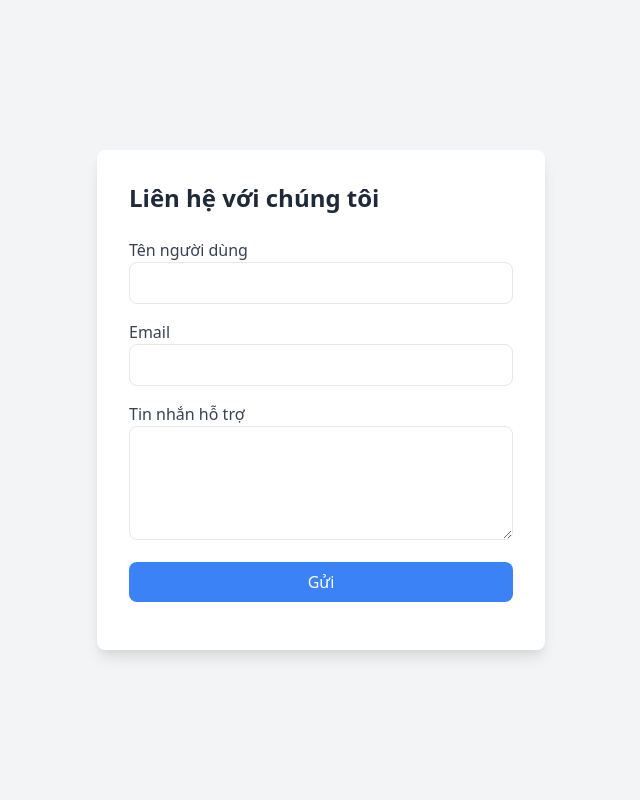
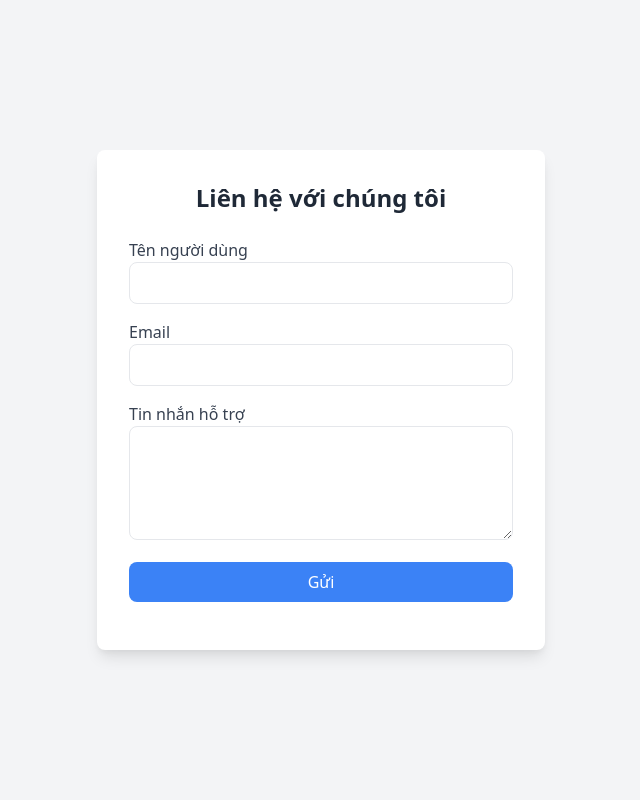
Before and after one commit to QuyPhuoc/CaseStudy, a PHP site: page /Contact.php in a window 1280 px wide. Shown: the whole page, without its empty margins (319-959 px from the left). Run offline with PHP 8.4, Linux system fonts and the light colour scheme.

Commit message:
suacontact

```diff
--- a/tailwincss/src/html/Contact.php
+++ b/tailwincss/src/html/Contact.php
@@ -9,7 +9,7 @@
 <body>
     <div class="min-h-screen flex items-center justify-center bg-gray-100">
         <div class="bg-white p-8 rounded-lg shadow-lg w-full max-w-md">
-            <h2 class="text-2xl font-bold mb-6 text-gray-800">Liên hệ với chúng tôi</h2>
+            <h2 class="text-2xl font-bold mb-6 text-gray-800 text-center">Liên hệ với chúng tôi</h2>
             <form action="send_contact.php" method="POST">
                 <div class="mb-4">
                     <label for="name" class="block text-gray-700">Tên người dùng</label>
```
